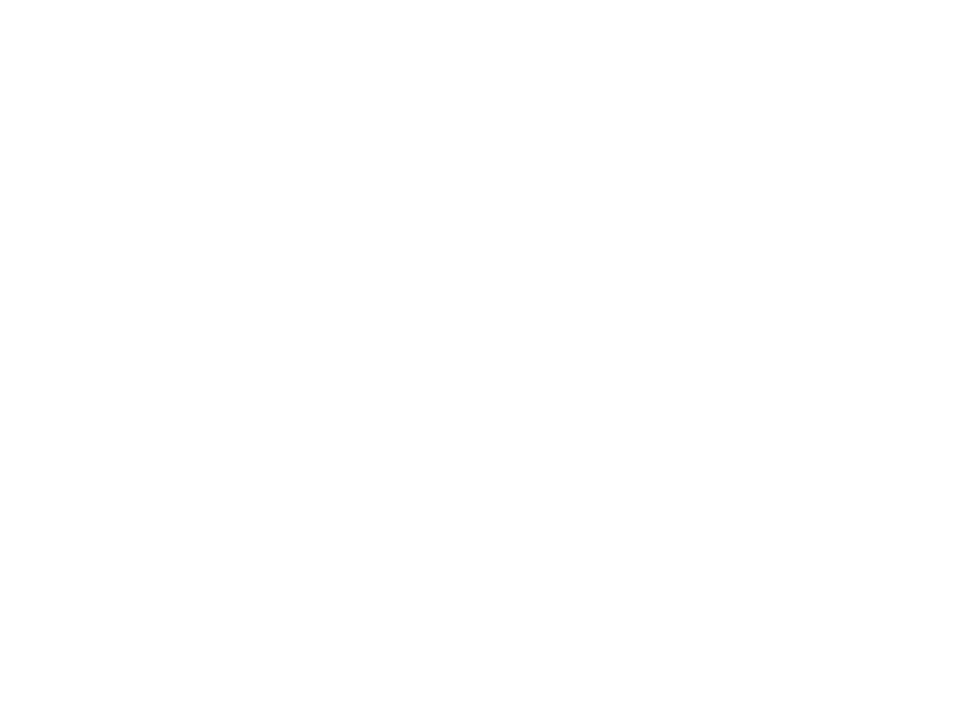
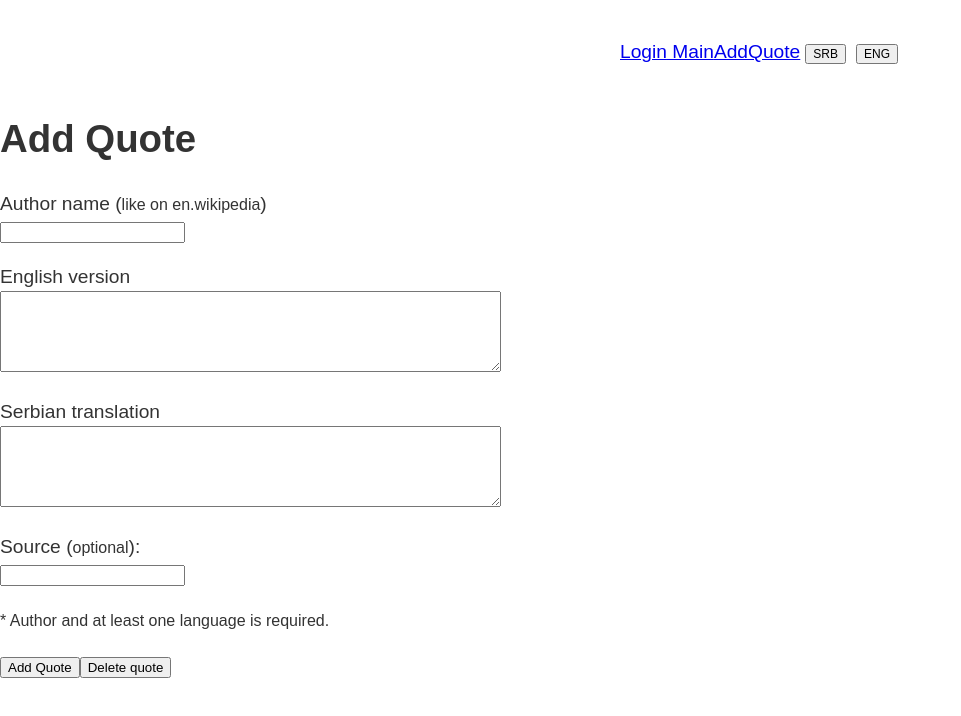
Before and after one commit to skolakoda/programming-quotes, a React (Create React App) app: page /AddQuote in a window 1280 px wide. Shown: the top 716 px of the page, without its empty margins (0-961 px from the left). Built offline with nearby package versions, Linux system fonts and the light colour scheme; no server answers.

Commit message:
dodate rute za login , addQuote i main page

```diff
--- /dev/null
+++ b/src/components/AddQuote.jsx
@@ -0,0 +1,73 @@
+import React from 'react'
+
+class AddQuote extends React.Component {
+	constructor(props) {
+		super(props)
+		this.state = {}
+	}
+
+	handleInput = event => {
+    const {name, value} = event.target
+		this.setState({
+			[name]: value
+		})
+
+	}
+
+	addQuote = e => {
+    e.preventDefault()
+    fetch("https://baza-podataka.herokuapp.com/dodaj-citat/", {
+			method: 'post',
+			headers: {'Content-Type': 'application/json'},
+			body: JSON.stringify(this.state)
+		})
+    .then(response => response.text())
+    .then(response => console.log(response))
+  }
+
+	deleteQuote = e => {
+		e.preventDefault()
+		fetch("https://baza-podataka.herokuapp.com/obrisi-citat/", {
+			method: 'delete',
+			headers: {'Content-Type': 'application/json'},
+			body: JSON.stringify({
+				_id: "kjdjkjawkj"
+			})
+		})
+    .then(response => response.text())
+    .then(response => console.log(response))
+	}
+
+  render() {
+   return (
+    <div>
+      <h1>Add Quote</h1>
+      <form className="center" onSubmit={this.addQuote} >
+        <p>
+          <label>Author name (<small>like on en.wikipedia</small>) </label><br/>
+          <input name='autor' onChange={this.handleInput} required />
+        </p>
+        <p>
+          <label>English version</label><br/>
+          <textarea name="en" cols="60" rows="5" onChange={this.handleInput}></textarea>
+        </p>
+        <p>
+          <label>Serbian translation</label><br/>
+          <textarea name="sr" cols="60" rows="5" onChange={this.handleInput}></textarea>
+        </p>
+        <p>
+          <label>Source (<small>optional</small>): </label><br/>
+          <input name='izvor' onChange={this.handleInput} />
+        </p>
+        <p>
+          <small>* Author and at least one language is required.</small>
+        </p>
+        <input type="submit" value="Add Quote"></input>
+         <button onClick={this.deleteQuote}>Delete quote</button>
+      </form>
+    </div>
+    )
+  }
+}
+
+export default AddQuote
--- a/src/components/App.jsx
+++ b/src/components/App.jsx
@@ -1,9 +1,11 @@
 import React, {Component} from 'react'
 import Navigation from './header/Navigation'
-import MainContent from './main/MainContent'
-import Sidebar from './sidebar/Sidebar'
+import Content from './Content'
+import Login from './header/Login'
+import AddQuote from './AddQuote'
+import translate from '../shared/translate'
 import {findProp} from '../shared/helpers'
-import translate from '../shared/translate'
+import {Route} from 'react-router-dom'
 import './App.css'
 
 const url = 'https://baza-podataka.herokuapp.com/citati/'
@@ -91,25 +93,23 @@ class App extends Component {
 
   render() {
     return (
-      <div className="App">
-        <Sidebar className="left-section"
-          authors={this.state.authorList}
+      <div>
+        <Navigation
+          language={this.state.language}
+          changeLang={this.changeLang} />
+        <Route exact path='/' component={()=>
+        <Content
+          authors={this.state.authors}
           authorImages={this.state.authorImages}
           setAuthor={this.setAuthor}
           setPhrase={this.setPhrase}
-          findAuthor={this.findAuthor}
-        />
-        <section className="right-section">
-          <Navigation
-            setLang={this.setLang}
-          />
-          <MainContent
-            language={this.state.language}
-            mainImage={this.state.mainImage}
-            chosenAuthor={this.state.chosenAuthor}
-            currentQuotes={this.state.currentQuotes}
-          />
-        </section>
+          language={this.state.language}
+          mainImage={this.state.mainImage}
+          chosenAuthor={this.state.chosenAuthor}
+          currentQuotes={this.state.currentQuotes}
+            />}/>
+         <Route path='/Login' component={()=><Login/>}/>
+         <Route path='/AddQuote' component={()=><AddQuote/>}/>
       </div>
     )
   }
--- /dev/null
+++ b/src/components/Content.css
@@ -0,0 +1,19 @@
+.left-section {
+  width: 20%;
+}
+
+.right-section {
+  right: 0;
+  width: 74%;
+}
+
+.lang-btn {
+  font-size: 12px;
+  margin: 0px 5px;
+}
+.App {
+  display: flex;
+  justify-content: space-between;
+  margin-left: 2%;
+  margin-top: 50px;
+}
--- /dev/null
+++ b/src/components/Content.jsx
@@ -0,0 +1,33 @@
+import React, {Component} from 'react'
+import Sidebar from './sidebar/Sidebar'
+import MainContent from './main/MainContent'
+import './Content.css'
+
+class Content extends Component{
+  render(){
+    return(
+  <div className="App">
+    <Sidebar className="left-section"
+              authors={this.props.authors}
+              authorImages={this.props.authorImages}
+              setAuthor={this.props.setAuthor}
+              setPhrase={this.props.setPhrase}
+              language={this.props.language}
+            />
+     <section className="right-section">
+
+
+    <MainContent
+          language={this.props.language}
+          mainImage={this.props.mainImage}
+          chosenAuthor={this.props.chosenAuthor}
+          currentQuotes={this.props.currentQuotes}
+        />
+
+      </section>
+
+    </div>
+    );
+  }
+};
+export default Content;
--- /dev/null
+++ b/src/components/header/Header.jsx
@@ -0,0 +1,12 @@
+import React from 'react'
+import Github from './Github'
+
+const Header = ({language}) => (
+  <header>
+    <Github repoUrl="https://github.com/skolakoda/programerski-citati" />
+    <h1>{language === 'en'
+      ? 'Programming quotes'
+      : 'Programerski citati'}</h1>
+  </header>
+)
+export default Header
--- /dev/null
+++ b/src/components/header/Login.jsx
@@ -0,0 +1,15 @@
+import React,{Component} from 'react';
+
+class Login extends Component{
+
+render(){
+   return(
+    <div>
+      <input type="text"></input>
+      <p>Login</p>
+    </div>
+    )
+  }
+}
+
+export default Login
--- /dev/null
+++ b/src/components/header/Navigation.css
@@ -0,0 +1,5 @@
+.nav{
+  margin-left: 600px;
+  padding: 20px;
+  text-decoration-style: none;
+  }
--- a/src/components/header/Navigation.jsx
+++ b/src/components/header/Navigation.jsx
@@ -1,14 +1,16 @@
 import React from 'react'
-import Github from './Github'
-import translate from '../../shared/translate'
+import './Navigation.css'
+import {Link} from 'react-router-dom'
 
-const Navigation = ({setLang}) => (
-  <header>
-    <Github repoUrl="https://github.com/skolakoda/programerski-citati" />
-    <h1>{translate('PROGRAMMING_QUOTES')}</h1>
-    <button onClick={() => setLang('sr')} className="lang-btn">SRB</button>
-    <button onClick={() => setLang('en')} className="lang-btn">ENG</button>
-  </header>
+const Navigation = ({language, changeLang,isLoged}) => (
+  <ul className="nav">
+    <Link to='/login'>Login</Link>
+    <Link to='/'> Main</Link>
+    <Link to='/addQuote'>AddQuote</Link>
+    <button onClick={() => changeLang('sr')} className="lang-btn">SRB</button>
+    <button onClick={() => changeLang('en')} className="lang-btn">ENG</button>
+
+ </ul>
 )
 
 export default Navigation
--- a/src/components/main/MainContent.jsx
+++ b/src/components/main/MainContent.jsx
@@ -1,6 +1,7 @@
 import React from 'react'
 import Quote from './Quote'
 import Picture from './Picture'
+import Header from '../header/Header'
 
 const MainContent = ({ language, chosenAuthor, mainImage, currentQuotes }) => {
   const preparedQuotes = currentQuotes
@@ -9,6 +10,7 @@ const MainContent = ({ language, chosenAuthor, mainImage, currentQuotes }) => {
 
   return (
     <main>
+      <Header language={language}/>
       <Picture
         imgSrc={mainImage}
         author={chosenAuthor}
@@ -17,5 +19,4 @@ const MainContent = ({ language, chosenAuthor, mainImage, currentQuotes }) => {
     </main>
   )
 }
-
 export default MainContent
--- a/src/index.js
+++ b/src/index.js
@@ -1,15 +1,14 @@
 import React from 'react'
 import { render } from 'react-dom'
-import { BrowserRouter as Router, Route } from 'react-router-dom'
+import { BrowserRouter } from 'react-router-dom'
 import registerServiceWorker from './registerServiceWorker'
 import App from './components/App'
 import './index.css'
 
-render(
-  <Router>
-    <Route exact path='/' component={App} />
-  </Router>
-  , document.getElementById('root'))
-
+render((
+  <BrowserRouter>
+    <App />
+  </BrowserRouter>
+), document.getElementById('root'))
 
 registerServiceWorker()
```
